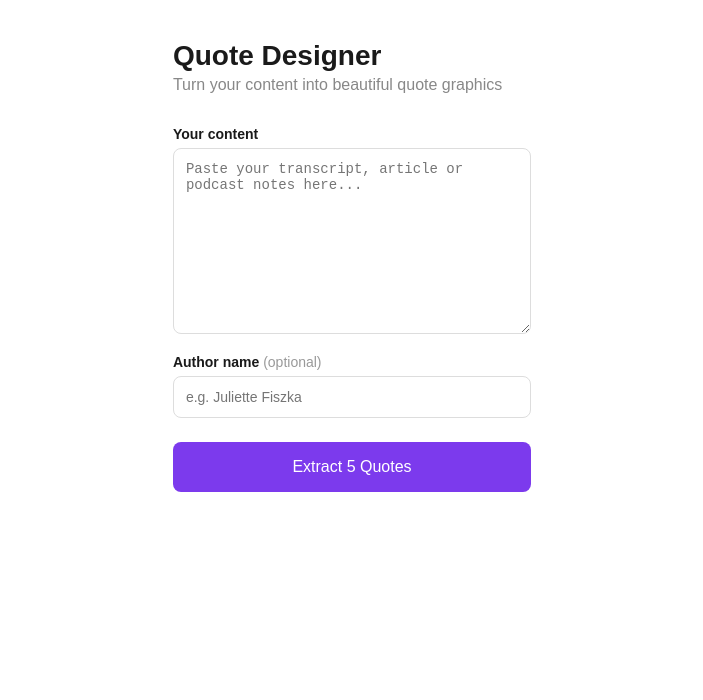
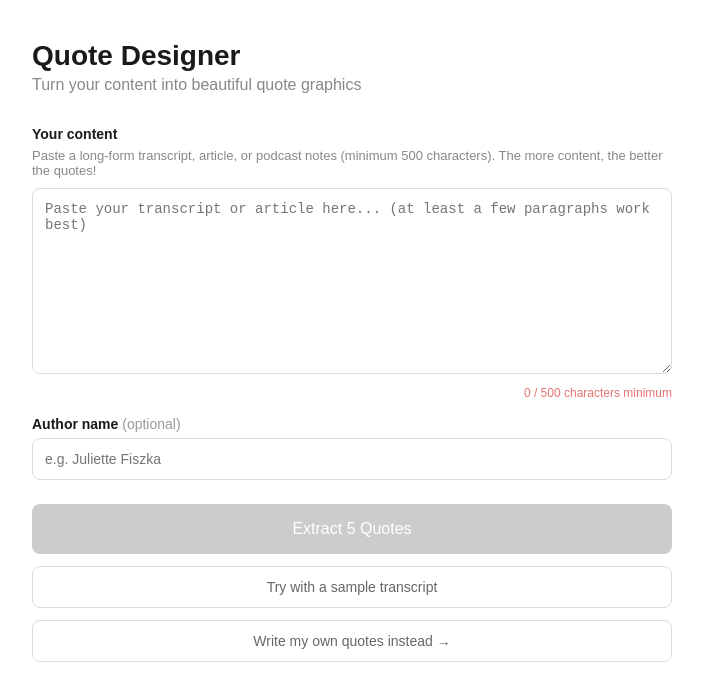
Before and after one commit to fiszkaj/quote-designer-web, a React (Vite) app: page / in a window 1280 px wide. Shown: the top 700 px of the page, without its empty margins (288-991 px from the left). Built offline with nearby package versions, Linux system fonts and the light colour scheme.

Commit message:
Add sample transcript, write own quotes, character count minimum

```diff
--- a/src/App.tsx
+++ b/src/App.tsx
@@ -362,13 +362,22 @@ export default function App() {
     <label style={{ fontSize: 14, fontWeight: 600, display: "block", marginBottom: 6 }}>
       Your content
     </label>
+    <p style={{ fontSize: 13, color: "#888", marginBottom: 10 }}>
+      Paste a long-form transcript, article, or podcast notes (minimum 500 characters). The more content, the better the quotes!
+    </p>
     <textarea
-            placeholder="Paste your transcript, article or podcast notes here..."
+      placeholder="Paste your transcript or article here... (at least a few paragraphs work best)"
       value={content}
       onChange={(e) => setContent(e.target.value)}
       rows={10}
-            style={{ width: "100%", padding: 12, fontSize: 14, boxSizing: "border-box", marginBottom: 16, borderRadius: 8, border: "1px solid #ddd", resize: "vertical" }}
+      style={{ width: "100%", padding: 12, fontSize: 14, boxSizing: "border-box", marginBottom: 8, borderRadius: 8, border: "1px solid #ddd", resize: "vertical" }}
     />
+
+    {/* Character count */}
+    <p style={{ fontSize: 12, color: content.length < 500 ? "#e57373" : "#888", marginBottom: 16, textAlign: "right" }}>
+      {content.length} / 500 characters minimum
+    </p>
+
     <label style={{ fontSize: 14, fontWeight: 600, display: "block", marginBottom: 6 }}>
       Author name <span style={{ fontWeight: 400, color: "#999" }}>(optional)</span>
     </label>
@@ -378,13 +387,39 @@ export default function App() {
       onChange={(e) => setAuthor(e.target.value)}
       style={{ width: "100%", padding: 12, fontSize: 14, boxSizing: "border-box", marginBottom: 24, borderRadius: 8, border: "1px solid #ddd" }}
     />
+
     {error && <p style={{ color: "red", marginBottom: 16 }}>{error}</p>}
+
+    {/* Main CTA */}
     <button
       onClick={extractQuotes}
-            disabled={loading || !content.trim()}
-            style={{ width: "100%", padding: 16, background: loading ? "#ccc" : "#7c3aed", color: "white", border: "none", borderRadius: 8, fontSize: 16, cursor: loading ? "not-allowed" : "pointer" }}
+      disabled={loading || content.length < 500}
+      style={{ width: "100%", padding: 16, background: loading || content.length < 500 ? "#ccc" : "#7c3aed", color: "white", border: "none", borderRadius: 8, fontSize: 16, cursor: loading || content.length < 500 ? "not-allowed" : "pointer", marginBottom: 12 }}
     >
       {loading ? "Extracting quotes..." : "Extract 5 Quotes"}
+    </button>
+
+    {/* Try with sample */}
+    <button
+      onClick={() => {
+        setContent(`The most important thing I've learned in building a business is that consistency beats perfection every single time. People wait for the perfect moment, the perfect product, the perfect conditions. But the perfect moment never comes. What comes instead is opportunity — and opportunity rewards the people who show up every day, even when they don't feel like it. I started my business with zero clients, zero revenue, and zero confidence. What I had was a vision and a willingness to do the uncomfortable thing. That willingness to be uncomfortable is the real currency of entrepreneurship. Nobody talks about how many times you have to say your idea out loud before it stops feeling scary. Nobody talks about the emails you send that never get a reply. But those reps — those uncomfortable, unglamorous reps — are what build the muscle. And once you build the muscle, momentum becomes inevitable. The question isn't whether you're ready. The question is whether you're willing.`);
+      }}
+      style={{ width: "100%", padding: 12, background: "white", border: "1px solid #ddd", borderRadius: 8, fontSize: 14, cursor: "pointer", color: "#666", marginBottom: 12 }}
+    >
+      Try with a sample transcript
+    </button>
+
+    {/* Write own quotes */}
+    <button
+      onClick={() => {
+        setQuotes(["", "", "", "", ""]);
+        setTemplates([1, 2, 3, 4, 1]);
+        setStep("results");
+        setPreviews([]);
+      }}
+      style={{ width: "100%", padding: 12, background: "white", border: "1px solid #ddd", borderRadius: 8, fontSize: 14, cursor: "pointer", color: "#666" }}
+    >
+      Write my own quotes instead →
     </button>
   </div>
 )}
```
Lines whose indentation alone changed are shown as unchanged.
